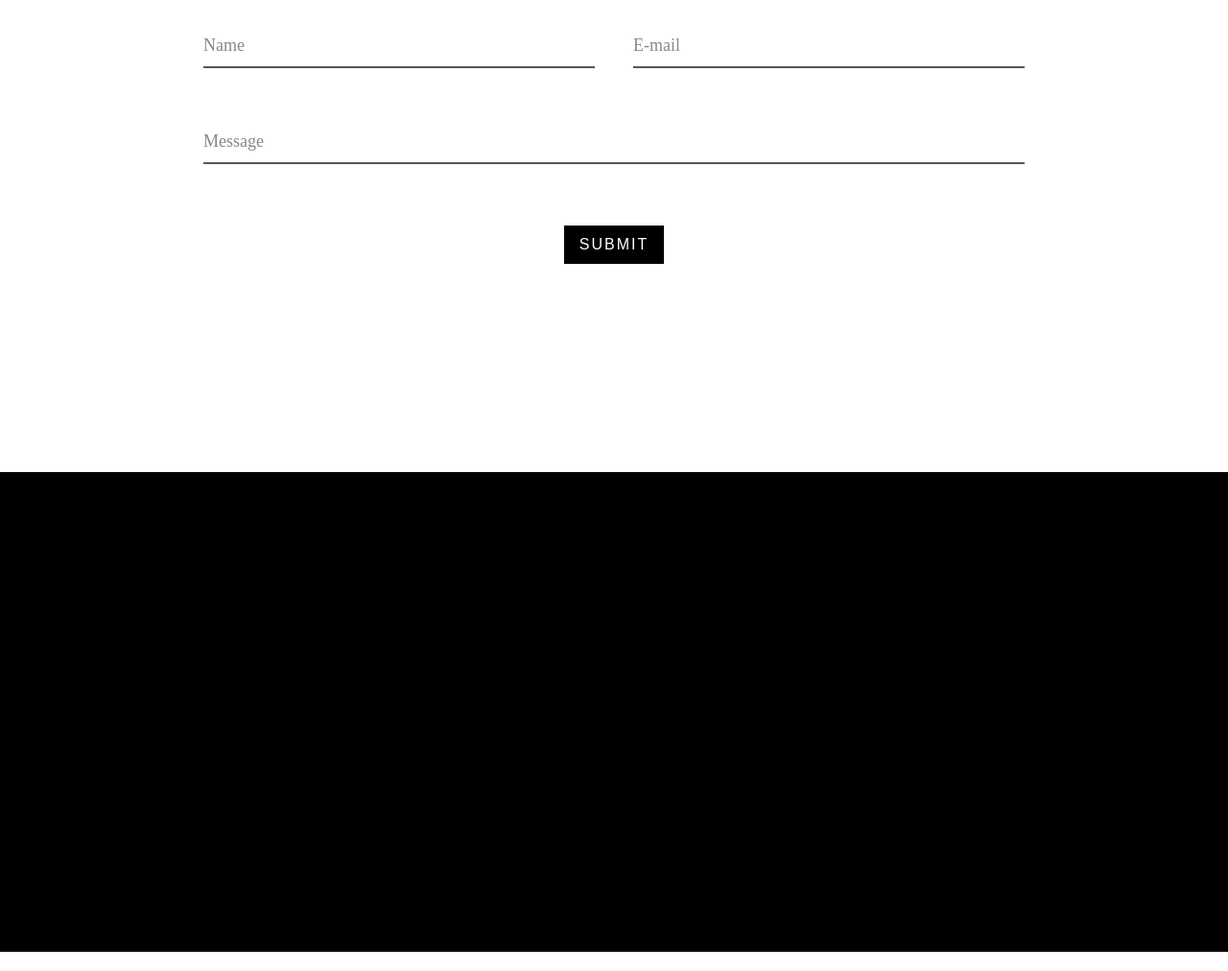
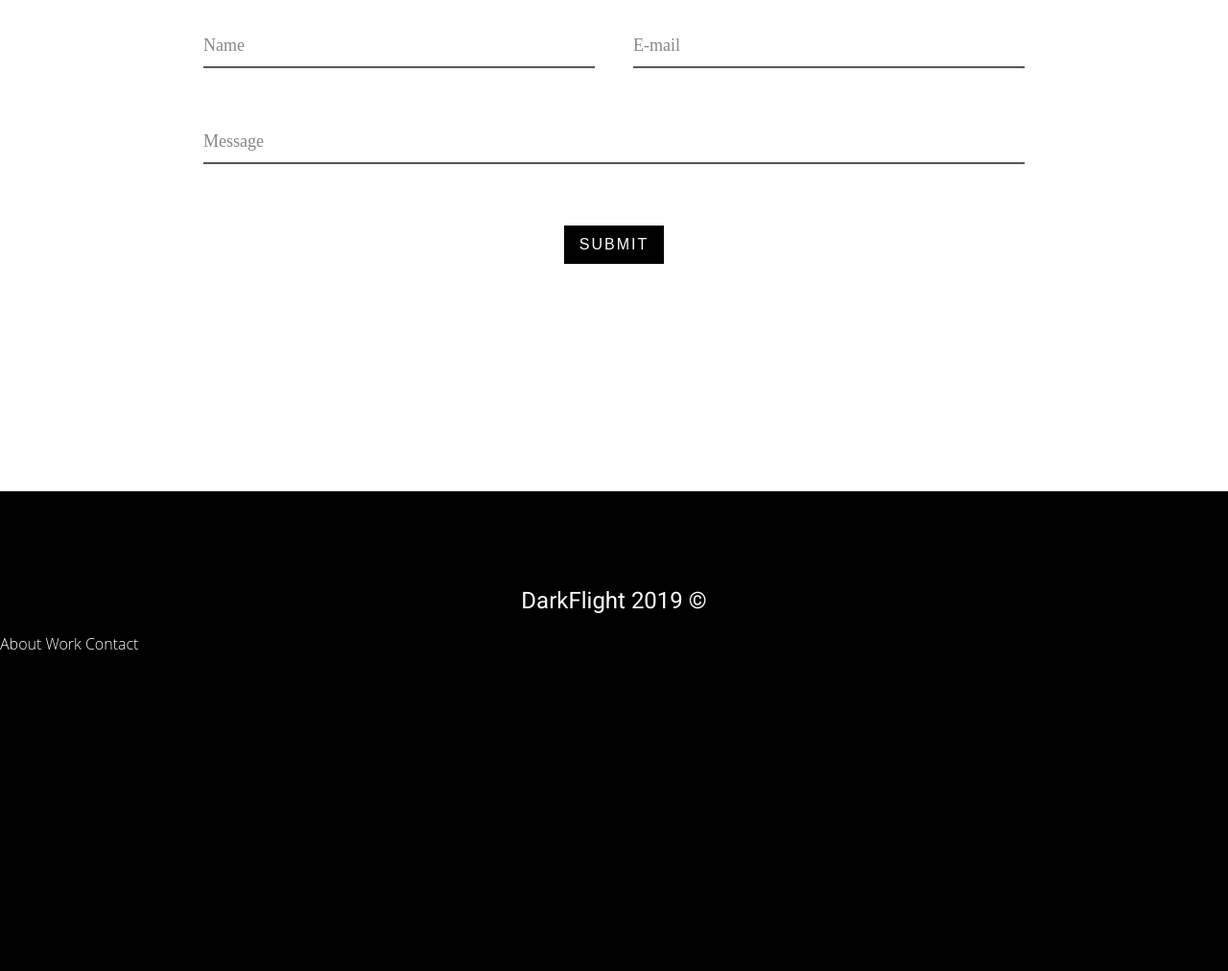
Before and after one commit to roxyrypler/DarkFlightWebPage, a plain HTML site: page index.html in a window 1280 px wide. Shown: the part 2426-3438 px from the top of the page at 96% size. Drawn offline with Linux system fonts and the light colour scheme.

Commit message:
Disabled menu for now

```diff
--- a/css/main.css
+++ b/css/main.css
@@ -116,7 +116,7 @@ body {
     transition: all 0.5s;
     width: 50%;
     height: 100%;
-    background-image: url('..//img/jungle.jpg');
+    background-image: url('..//img/whiteImg.png');
     background-position: center center;
     background-repeat: no-repeat;
     background-size: cover;
@@ -217,6 +217,19 @@ body {
     background-color: black;
     width: 100%;
     height: 500px;
+}
+
+.FooterLogoText {
+    color: white;
+    text-align: center;
+    width: 100%;
+    padding-top: 100px;
+    font-family: 'Roboto', sans-serif;
+}
+
+.FooterA {
+    color: white;
+    text-align: center;
 }
 
 /* hamburger menu */
--- a/index.html
+++ b/index.html
@@ -20,6 +20,7 @@
       <h1 class="DARK">DARK</h1>
       <h1 class="FLIGHT">FLIGHT</h1>
       <h2 class="headerText">Web and game development</h2>
+      <!--
       <div class="outer-menu">
         <input class="checkbox-toggle" type="checkbox" />
         <div class="hamburger">
@@ -29,17 +30,17 @@
           <div>
             <div>
               <ul>
-                <li><a href="#">About</a></li>
-                <li><a href="#">Products</a></li>
-                <li><a href="#">Blog</a></li>
-                <li><a href="#">Contact</a></li>
+                <li><a href="#About">About</a></li>
+                <li><a href="#Work">Work</a></li>
+                <li><a href="#Contact">Contact</a></li>
               </ul>
             </div>
           </div>
         </div>
       </div>
+      -->
     </div>
-    <div class="Work">
+    <div class="Work" id="Work">
       <div class="Box1" id="Box1">
         <h2 class="Box1Text" id="Box1Text">SunJump</h2>
       </div>
@@ -50,7 +51,7 @@
         <source src="./vid/WebBGVidCompr.mp4" type="video/mp4">
       </video>
     </div>
-    <div class="About">
+    <div class="About" id="About">
       <div class="AboutDevider">
         <h3>About</h3>
       </div>
@@ -67,7 +68,7 @@
       </div>
       <hr class="aboutText">
     </div>
-    <div class="Contact">
+    <div class="Contact" id="About">
       <section class="get-in-touch">
         <h1 class="title">Get in touch</h1>
         <form class="contact-form row">
@@ -90,7 +91,10 @@
       </section>
     </div>
     <div class="Footer">
-
+      <h2 class="FooterLogoText" >DarkFlight 2019 &copy;</h2>
+        <a class="FooterA" href="#">About</a>
+        <a class="FooterA" href="#">Work</a>
+        <a class="FooterA" href="#">Contact</a>
     </div>
   </div>
   <script src="./js/index.js"></script>
```
